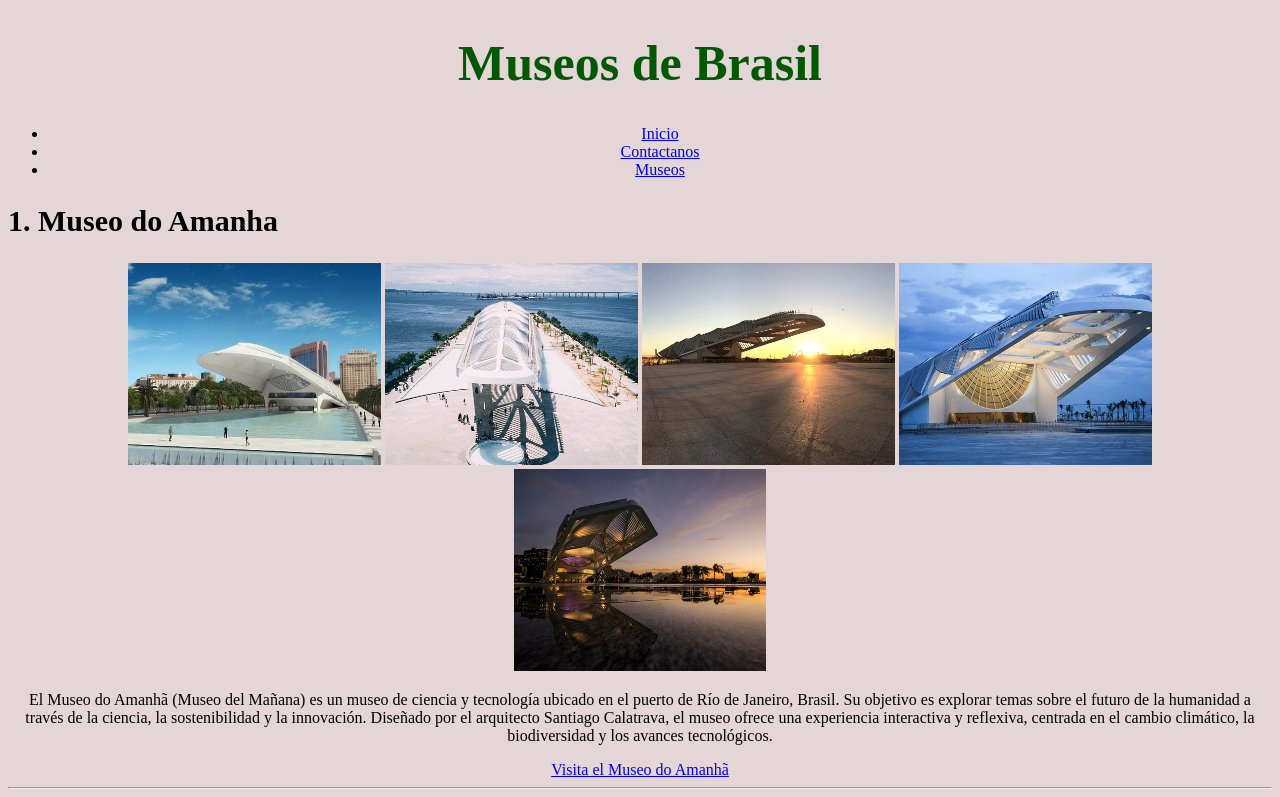
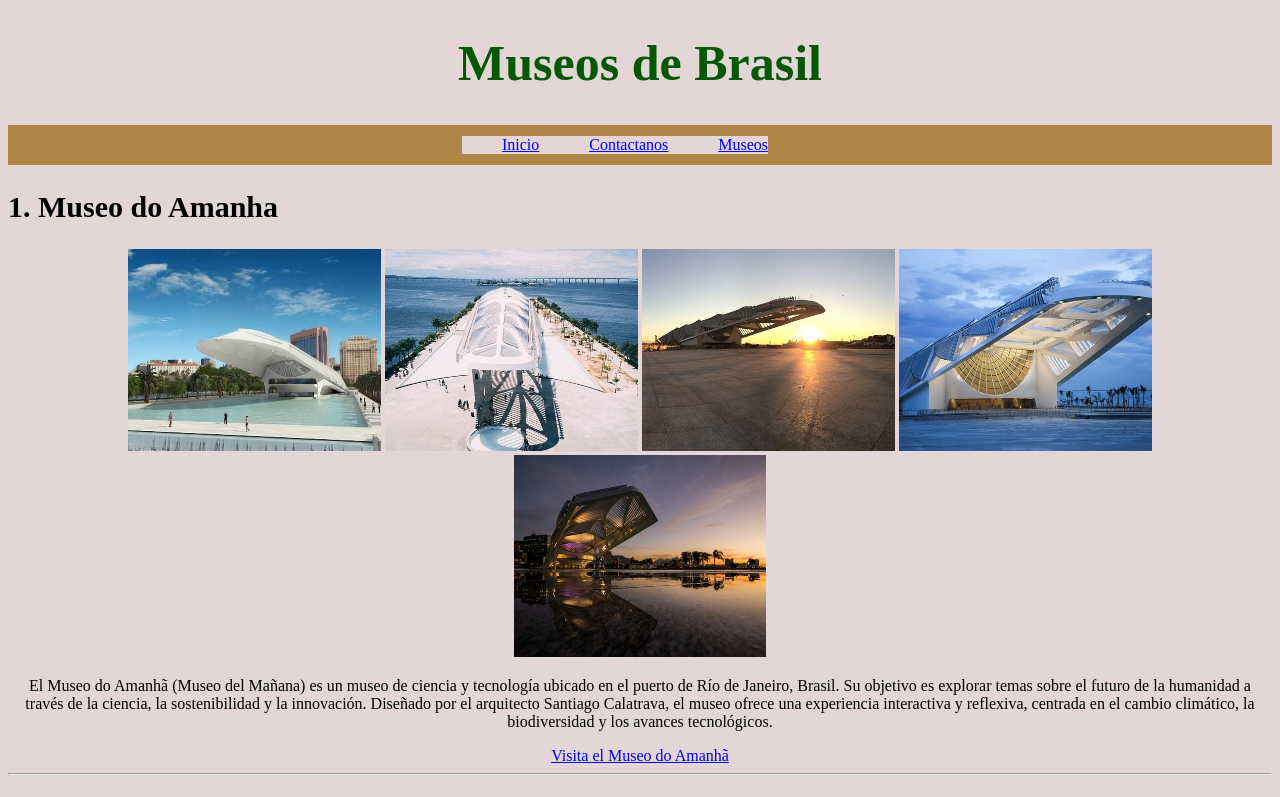
Before and after one commit to Francojeje/Pv_TP1_Grupo10, a plain HTML site: page museo_sencillo.html in a window 1280 px wide. Shown: the top 797 px of the page. Drawn offline with Linux system fonts and the light colour scheme; files whose address does not match are found by name.

Commit message:
cambios de museo css

```diff
--- a/museo.css
+++ b/museo.css
@@ -5,9 +5,20 @@
     justify-content: center;
     text-align: center;
 }
-.nav{
+.nav {
+    display: flex;
+    background-color: rgb(175, 133, 69);
+    height: 40px;
+    align-items: center;
     justify-content: center;
-    text-align: center;
+    padding-right: 50px;
+}
+.nav ul {
+    margin: 0 10px;
+    list-style-type: none;
+    list-style: none;
+    display: flex;
+    gap: 50px;
 }
 img{
     width: 20%;
```
